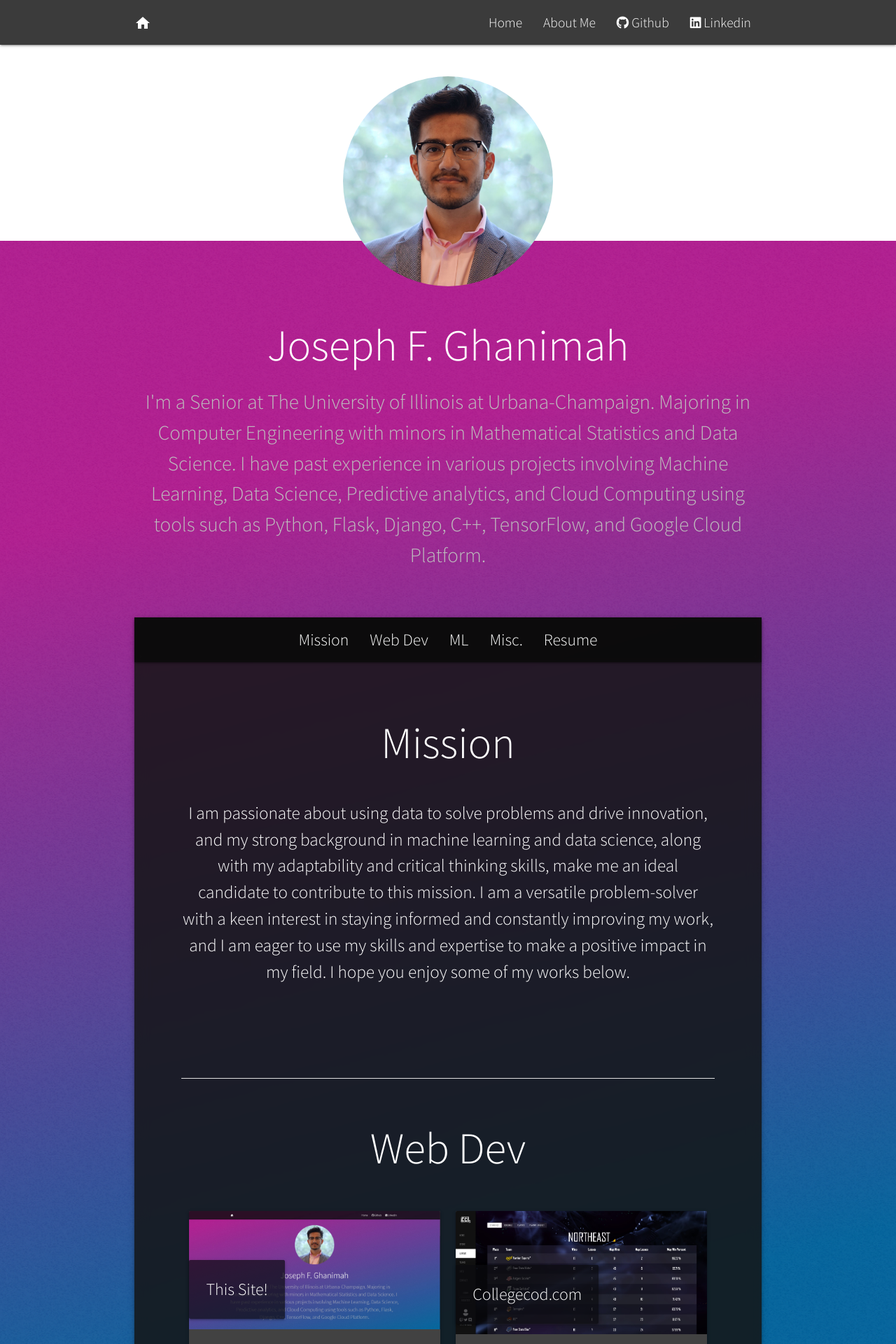
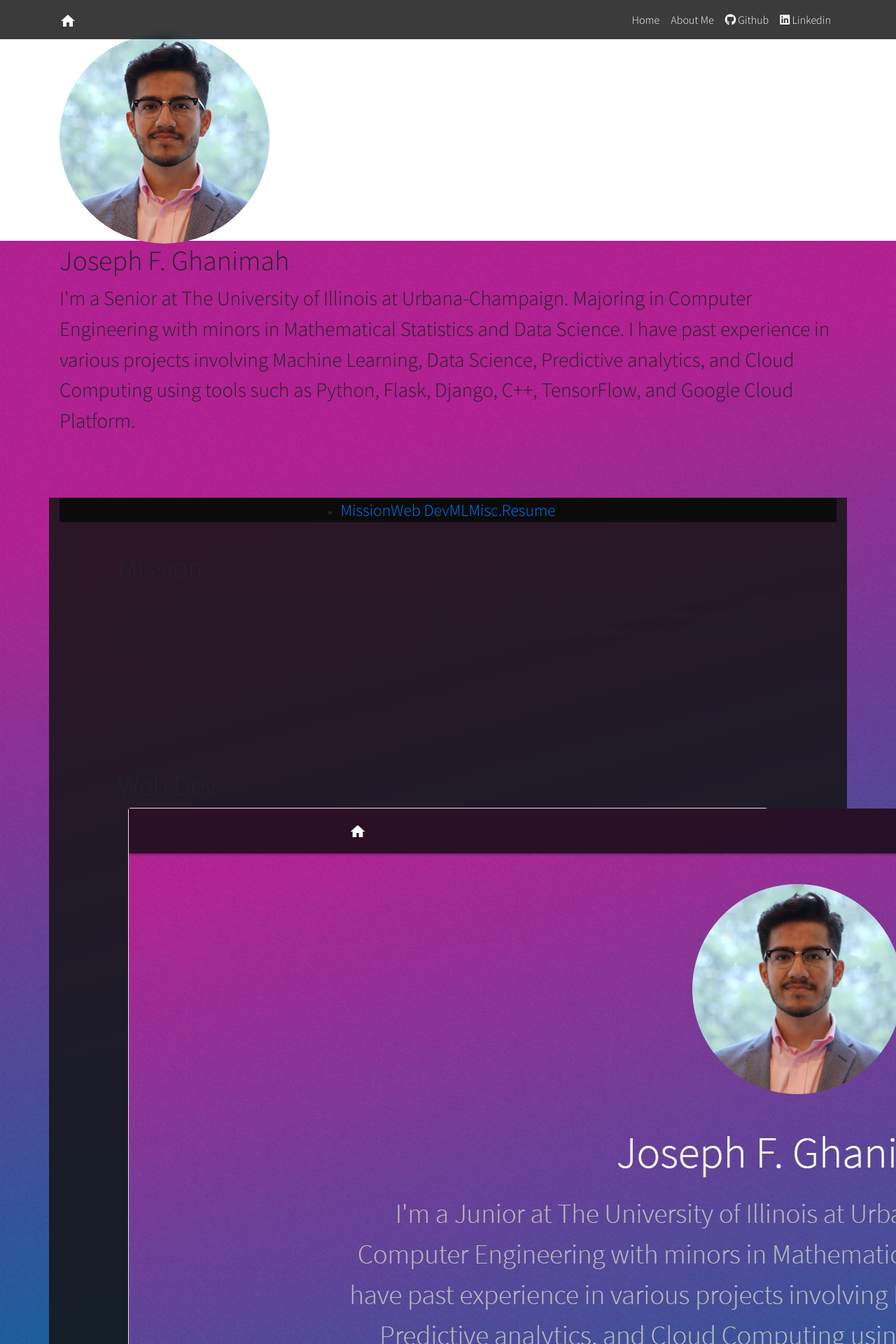
Before and after one commit to Jfghanimah/josephghanimah.com, a Flask app: page / in a window 1280 px wide. Shown: the top 1920 px of the page at 70% size. Run offline with Flask 3, Linux system fonts and the light colour scheme; some libraries are stand-ins or nearby versions.

Commit message:
bootstrap template as base

```diff
--- a/app/templates/base.html
+++ b/app/templates/base.html
@@ -2,7 +2,6 @@
 <html lang="en">
 
 <head>
-
   <meta http-equiv="Content-Type" content="text/html; charset=UTF-8" />
   <meta name="viewport" content="width=device-width, initial-scale=1, maximum-scale=1.0" />
   <meta name="theme-color" content="#a185ff" />
@@ -23,21 +22,15 @@
   <meta property="og:image:width" content="600" />
   <meta property="og:image:height" content="300" />
 
-  <!-- To get Video functionality -->
-  <!-- Cant this just be on the video template? not the base? -->
-  <link href="https://vjs.zencdn.net/7.11.4/video-js.css" rel="stylesheet" />
-
   <!-- Icon for top of the page -->
   <link rel="icon" type="image/x-icon" href="{{ url_for('static',filename='favicon.ico') }}">
   <!-- Google fonts API -->
   <link href="https://fonts.googleapis.com/css2?family=Source+Sans+Pro:wght@300;700&display=swap" rel="stylesheet">
-  <!-- Materialize CSS  -->
+  <!-- Bootstrap CSS -->
+  <link rel="stylesheet" href="https://stackpath.bootstrapcdn.com/bootstrap/4.5.2/css/bootstrap.min.css">
   <link href="https://fonts.googleapis.com/icon?family=Material+Icons" rel="stylesheet">
-  <!-- Compiled and minified CSS -->
-  <link rel="stylesheet" href="https://cdnjs.cloudflare.com/ajax/libs/materialize/1.0.0/css/materialize.min.css">
-  <link rel="stylesheet" href="https://use.fontawesome.com/releases/v5.1.0/css/all.css"
-    integrity="sha384-lKuwvrZot6UHsBSfcMvOkWwlCMgc0TaWr+30HWe3a4ltaBwTZhyTEggF5tJv8tbt" crossorigin="anonymous">
-  <!-- Project CSS  -->
+  <link rel="stylesheet" href="https://use.fontawesome.com/releases/v5.1.0/css/all.css">
+  <!-- Project CSS -->
   <link rel="stylesheet" type="text/css" href="{{ url_for('static',filename='styles/style.css') }}">
   <!-- reCAPTCHA -->
   <script src="https://www.google.com/recaptcha/api.js" async defer></script>
@@ -49,109 +42,120 @@
     gtag('js', new Date());
     gtag('config', 'UA-115374634-3');
   </script>
-
 </head>
 
 <body>
-
   <div class="parallax_group">
-    <div class="parallax_layer parallax_layer_back">
-    </div>
-
+    <div class="parallax_layer parallax_layer_back"></div>
     <div class="parallax_layer parallax_layer_front">
-
       <!-- HEADER -->
       <header>
         <!-- Top navbar -->
-        <div class="navbar-fixed">
-          <nav role="navigation">
-            <div class="nav-wrapper container">
-              <a class="top large material-icons" href="{{ url_for('main.home') }}">home</a>
-              <ul class="top right hide-on-med-and-down" >
-                <li class="top"><a href="{{ url_for('main.home') }}" style="font-size: 1.3rem;"> Home</a></li>
-                <li class="top"><a href="{{ url_for('main.about') }}" style="font-size: 1.3rem;"> About Me</a></li>
-                <li class="top"><a href="https://github.com/Jfghanimah" target="_blank" style="font-size: 1.3rem;"><i class="fab fa-github" style="font-size: 1.2rem;"></i> Github</a></li>
-                <li class="top"><a href="https://www.linkedin.com/in/joseph-ghanimah/" target="_blank" style="font-size: 1.3rem;"><i class="fab fa-linkedin" style="font-size: 1.2rem;"></i> Linkedin</a></li>
+        <nav class="navbar navbar-expand-lg navbar-dark fixed-top">
+          <div class="container">
+            <a class="navbar-brand" href="{{ url_for('main.home') }}">
+              <i class="material-icons">home</i>
+            </a>
+            <button class="navbar-toggler" type="button" data-toggle="collapse" data-target="#navbarNav"
+                    aria-controls="navbarNav" aria-expanded="false" aria-label="Toggle navigation">
+              <span class="navbar-toggler-icon"></span>
+            </button>
+            <div class="collapse navbar-collapse" id="navbarNav">
+              <ul class="navbar-nav ml-auto">
+                <li class="nav-item">
+                  <a class="nav-link" href="{{ url_for('main.home') }}">Home</a>
+                </li>
+                <li class="nav-item">
+                  <a class="nav-link" href="{{ url_for('main.about') }}">About Me</a>
+                </li>
+                <li class="nav-item">
+                  <a class="nav-link" href="https://github.com/Jfghanimah" target="_blank">
+                    <i class="fab fa-github"></i> Github
+                  </a>
+                </li>
+                <li class="nav-item">
+                  <a class="nav-link" href="https://www.linkedin.com/in/joseph-ghanimah/" target="_blank">
+                    <i class="fab fa-linkedin"></i> Linkedin
+                  </a>
+                </li>
               </ul>
-              <a href="#" data-target="nav-mobile" class="sidenav-trigger"><i class="material-icons">menu</i></a>
             </div>
-          </nav>
-        </div>
+          </div>
+        </nav>
 
         <!-- Mobile navbar -->
-        <ul id="nav-mobile" class="sidenav" id="mobile-links">
-          <li><a href="{{ url_for('main.home') }}">Home</a></li>
-          <li><a href="{{ url_for('main.about') }}">About Me</a></li> <!-- perhaps add github and linkedin -->
-          <li class="top"><a href="{{ url_for('main.home') }}">Blog</a></li>
-        </ul>
-
-        <div class="container center-align">
-          {% with messages = get_flashed_messages(with_categories=true) %}
-          {% if messages %}
-          {% for category, message in messages %}
-          <div class="row card alert_box {{category}}" id='alert_box'>
-            <div class="card-content white-text">
-              <p> {{ message }} </p>
-              <i class="fa fa-times right alert_close" id="alert_close" aria-hidden="true" style="
-                        position: absolute;
-                        right: 30px;
-                        top: 25px;
-                        font-size: 18px;
-                        cursor:pointer; "></i>
+        <nav class="navbar navbar-expand-lg navbar-dark fixed-top d-lg-none">
+          <div class="container">
+            <a class="navbar-brand" href="{{ url_for('main.home') }}">
+              <i class="material-icons">home</i>
+            </a>
+            <button class="navbar-toggler" type="button" data-toggle="collapse" data-target="#mobileNav"
+                    aria-controls="mobileNav" aria-expanded="false" aria-label="Toggle navigation">
+              <span class="navbar-toggler-icon"></span>
+            </button>
+            <div class="collapse navbar-collapse" id="mobileNav">
+              <ul class="navbar-nav">
+                <li class="nav-item">
+                  <a class="nav-link" href="{{ url_for('main.home') }}">Home</a>
+                </li>
+                <li class="nav-item">
+                  <a class="nav-link" href="{{ url_for('main.about') }}">About Me</a>
+                </li>
+              </ul>
             </div>
           </div>
-          {% endfor %}
-          {% endif %}
-          {% endwith %}
-        </div>
-
+        </nav>
       </header>
 
-      <!-- CONTENT -->
-      {% block content %}
-      {% endblock %}
+
+
+      <!-- CONTENT BLOCK -->
+      <main>
+        {% block content %}
+        {% endblock %}
+      </main>
 
       <!-- FOOTER -->
-      <footer class="page-footer" id="footer-settings">
+      <footer class="footer mt-auto py-3">
         <div class="container">
           <div class="row">
-
-            <div class="col l10 s12">
-              <h5 class="grey-text text-lighten-1">Resources</h5>
-              <ul>
-                <li><a href="#">placeholder@gmail.com</a></li>
+            <div class="col-lg-10 col-md-12 mb-4 mb-md-0">
+              <h5>Resources</h5>
+              <ul class="list-unstyled">
+                <li><a href="mailto:placeholder@gmail.com">placeholder@gmail.com</a></li>
                 <li>Sorry! I'm getting so much spam from bots right now!</li>
                 <li>After I figure out how to prevent spam it will be back up :)</li>
               </ul>
             </div>
-            <div class="col l2 s12">
-              <h5 class="grey-text text-lighten-1">Links</h5>
-              <ul>
-                <li><a class="" href="https://github.com/Jfghanimah" target="_blank">
-                    <i class="fab fa-github"> </i> Github</a></li>
-                <li><a class="" href="https://www.linkedin.com/in/joseph-ghanimah/" target="_blank">
-                    <i class="fab fa-linkedin"> </i> Linkedin</a></li>
+            <div class="col-lg-2 col-md-12 mb-4 mb-md-0">
+              <h5>Links</h5>
+              <ul class="list-unstyled">
+                <li>
+                  <a href="https://github.com/Jfghanimah" target="_blank">
+                    <i class="fab fa-github"></i> Github
+                  </a>
+                </li>
+                <li>
+                  <a href="https://www.linkedin.com/in/joseph-ghanimah/" target="_blank">
+                    <i class="fab fa-linkedin"></i> Linkedin
+                  </a>
+                </li>
               </ul>
             </div>
           </div>
         </div>
-        <div style="text-align:center;" class="footer-copyright">
-          <div style="text-align:center;" class="container grey-text text-lighten-2">
-            <p> © 2024 Joseph Ghanimah - v1.1</p>
-          </div>
+        <div class="text-center py-3">
+          <span>© 2024 Joseph Ghanimah - v1.1</span>
         </div>
       </footer>
-
     </div>
-
   </div>
 
-
-  <!--  Scripts-->
-  <!-- Compiled and minified JavaScript?? -->
-  <script src="https://ajax.googleapis.com/ajax/libs/jquery/3.3.1/jquery.min.js"></script>
-  <script src="https://cdnjs.cloudflare.com/ajax/libs/materialize/1.0.0/js/materialize.min.js"></script>
-  <script src="{{ url_for('static',filename='js/init.js') }}"></script>
+  <!-- Bootstrap Scripts -->
+  <script src="https://code.jquery.com/jquery-3.5.1.slim.min.js"></script>
+  <script src="https://cdn.jsdelivr.net/npm/@popperjs/core@2.5.4/dist/umd/popper.min.js"></script>
+  <script src="https://stackpath.bootstrapcdn.com/bootstrap/4.5.2/js/bootstrap.min.js"></script>
+  <!-- Parallax Script -->
   <script src="{{ url_for('static',filename='js/parallax.js') }}"></script>
 
   {% block scripts %}
```
Also changed, not shown: app/templates/base_bootstrap.html (deleted, +0 -179 lines).
